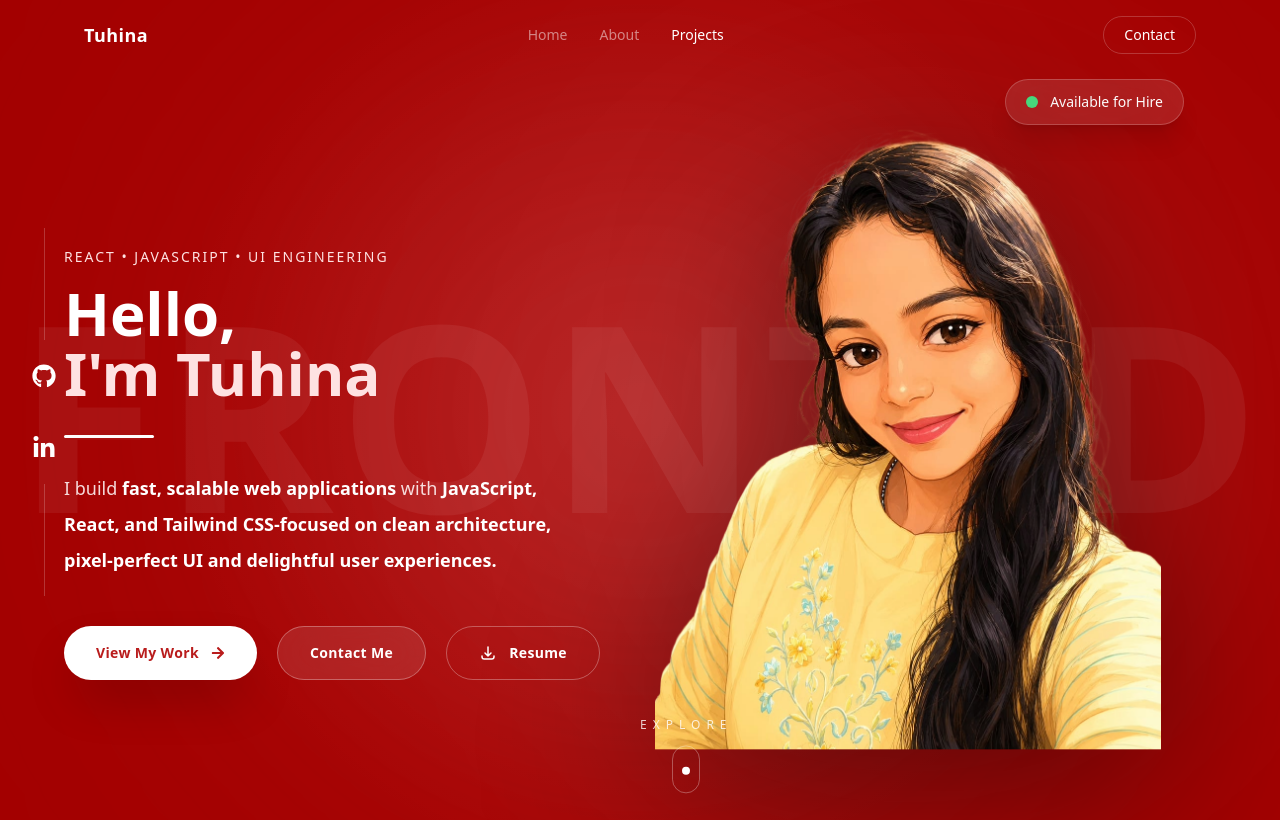
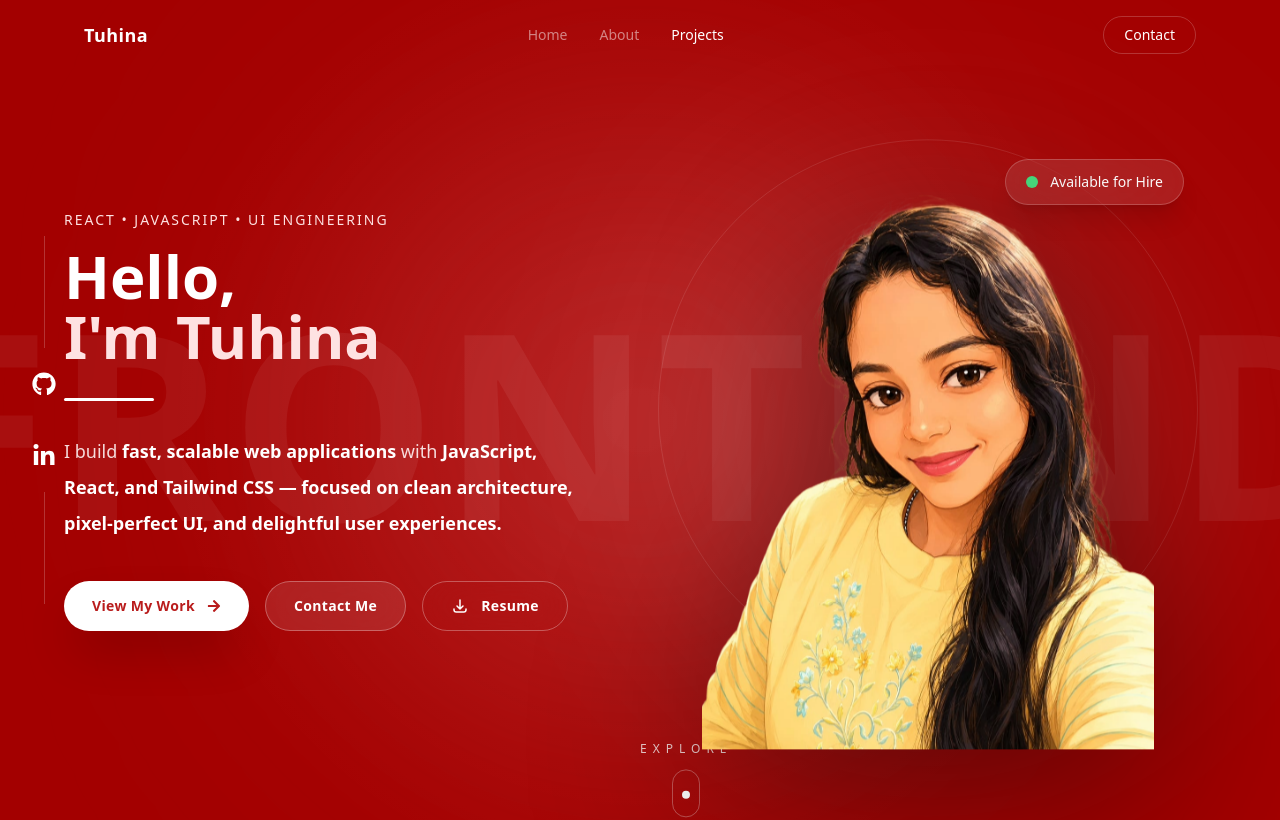
Before and after one commit to Tuhina-Paria/portfollio, a React (Vite) app: page / in a window 1280 px wide. Shown: the top 820 px of the page. Built offline with nearby package versions, Linux system fonts and the light colour scheme.

Commit message:
update hero

```diff
--- a/src/components/Hero.jsx
+++ b/src/components/Hero.jsx
@@ -8,17 +8,51 @@ import { HiOutlineDownload } from "react-icons/hi";
 
 import profile from "../assets/tuhina.png";
 
+
 const Hero = () => {
   return (
-    <section className="relative min-h-screen overflow-hidden bg-[#A30000]">
+    <section
+      className="
+        relative
+        min-h-screen
+        overflow-hidden
+        bg-[#A30000]
+      "
+    >
 
       {/* Background Gradient */}
-      <div className="absolute inset-0 bg-[radial-gradient(circle_at_center,rgba(255,255,255,0.08)_0%,transparent_65%)]" />
+
+      <div
+        className="
+          absolute
+          inset-0
+          bg-[radial-gradient(circle_at_center,rgba(255,255,255,0.08)_0%,transparent_65%)]
+        "
+      />
+
 
       {/* Background Glow */}
-      <div className="absolute left-1/2 top-1/2 h-[700px] w-[700px] -translate-x-1/2 -translate-y-1/2 rounded-full bg-red-400/20 blur-[180px]" />
+
+      <div
+        className="
+          absolute
+          left-1/2
+          top-1/2
+          h-[400px]
+          w-[400px]
+          -translate-x-1/2
+          -translate-y-1/2
+          rounded-full
+          bg-red-400/20
+          blur-[150px]
+          lg:h-[600px]
+          lg:w-[600px]
+        "
+      />
+
 
       {/* Watermark */}
+
       <h1
         className="
           absolute
@@ -31,17 +65,21 @@ const Hero = () => {
           font-black
           uppercase
           tracking-[4px]
-        text-[180px]
-        lg:text-[260px]
+          text-[90px]
+          sm:text-[140px]
+          lg:text-[220px]
+          xl:text-[260px]
           text-white/[0.06]
           z-0
-        opacity-3%
         "
       >
-        Fronted
+        Frontend
       </h1>
 
+
+
       {/* Social Icons */}
+
       <div
         className="
           absolute
@@ -58,29 +96,54 @@ const Hero = () => {
 
         <div className="h-28 w-px bg-white/20" />
 
+
         <motion.a
-          whileHover={{ scale: 1.15, y: -4 }}
+          whileHover={{
+            scale:1.15,
+            y:-4,
+          }}
           href="https://github.com/yourusername"
           target="_blank"
           rel="noreferrer"
-          className="my-6 text-2xl text-white transition hover:text-red-100"
+          className="
+            my-6
+            text-2xl
+            text-white
+            transition
+            hover:text-red-100
+          "
         >
-          <FaGithub />
+          <FaGithub/>
         </motion.a>
 
+
+
         <motion.a
-          whileHover={{ scale: 1.15, y: -4 }}
+          whileHover={{
+            scale:1.15,
+            y:-4,
+          }}
           href="https://linkedin.com/in/yourprofile"
           target="_blank"
           rel="noreferrer"
-          className="my-6 text-2xl text-white transition hover:text-red-100"
+          className="
+            my-6
+            text-2xl
+            text-white
+            transition
+            hover:text-red-100
+          "
         >
-          <FaLinkedinIn />
+          <FaLinkedinIn/>
         </motion.a>
+
 
         <div className="h-28 w-px bg-white/20" />
 
       </div>
+
+
+
 
       {/* Main Container */}
 
@@ -92,33 +155,43 @@ const Hero = () => {
           flex
           min-h-screen
           max-w-7xl
-        flex-col-reverse
+          flex-col
           items-center
           justify-center
-        px-6
-        pb-16
+          gap-10
+          px-5
+          py-20
+          sm:px-8
           lg:flex-row
-        lg:items-end
           lg:justify-between
           lg:px-16
+          lg:gap-0
         "
       >
-        {/* ================= LEFT CONTENT ================= */}
+
+
+        {/* LEFT CONTENT */}
 
         <motion.div
-  initial={{ opacity: 0, x: -80 }}
-  animate={{ opacity: 1, x: 0 }}
+          initial={{
+            opacity:0,
+            x:-80,
+          }}
+          animate={{
+            opacity:1,
+            x:0,
+          }}
           transition={{
-    duration: 0.8,
-    delay: 0.2,
+            duration:0.8,
+            delay:0.2,
           }}
           className="
             relative
             z-20
-    max-w-xl
+            max-w-lg
             text-center
             lg:text-left
-    lg:pb-20
+            xl:max-w-xl
           "
         >
                   {/* Small Heading */}
@@ -136,12 +209,14 @@ const Hero = () => {
           React • JavaScript • UI Engineering
         </p>
 
+
+
         {/* Main Heading */}
 
         <h2
           className="
             text-white
-      text-2xl
+            text-4xl
             sm:text-5xl
             lg:text-6xl
             font-black
@@ -154,19 +229,33 @@ const Hero = () => {
           <span className="text-red-100">
             I'm Tuhina
           </span>
+
         </h2>
+
+
 
         {/* Divider */}
 
         <motion.div
-    initial={{ width: 0 }}
-    animate={{ width: 90 }}
+          initial={{
+            width:0,
+          }}
+          animate={{
+            width:90,
+          }}
           transition={{
-      delay: 0.8,
-      duration: 0.5,
+            delay:0.8,
+            duration:0.5,
           }}
-    className="mt-8 h-[3px] rounded-full bg-white"
+          className="
+            mt-8
+            h-[3px]
+            rounded-full
+            bg-white
+          "
         />
+
+
 
         {/* Description */}
 
@@ -174,12 +263,15 @@ const Hero = () => {
           className="
             mt-8
             max-w-lg
-      text-lg
-      leading-9
+            text-base
+            sm:text-lg
+            leading-8
+            sm:leading-9
             text-red-50/90
           "
         >
           I build
+
           <span className="font-semibold text-white">
             {" "}fast, scalable web applications{" "}
           </span>
@@ -187,35 +279,39 @@ const Hero = () => {
           with
 
           <span className="font-semibold text-white">
-      {" "}JavaScript, React, and Tailwind CSS-focused on clean architecture,
-pixel-perfect UI and delightful user experiences.
+            {" "}JavaScript, React, and Tailwind CSS —
+            focused on clean architecture,
+            pixel-perfect UI, and delightful user experiences.
           </span>
 
+        </p>
 
-  </p>
+
+
 
         {/* Buttons */}
 
         <div
           className="
-      mt-12
+            mt-10
             flex
             flex-wrap
             justify-center
-      gap-5
+            gap-4
             lg:justify-start
           "
         >
+
 
           {/* View Work */}
 
           <motion.a
             whileHover={{
-        y: -5,
-        scale: 1.04,
+              y:-5,
+              scale:1.04,
             }}
             whileTap={{
-        scale: 0.96,
+              scale:0.96,
             }}
             href="#projects"
             className="
@@ -224,8 +320,8 @@ pixel-perfect UI and delightful user experiences.
               gap-3
               rounded-full
               bg-white
-        px-8
-        py-4
+              px-7
+              py-3.5
               text-sm
               font-semibold
               tracking-wide
@@ -233,20 +329,26 @@ pixel-perfect UI and delightful user experiences.
               shadow-2xl
             "
           >
+
             View My Work
 
             <FaArrowRight />
+
           </motion.a>
+
+
+
+
 
           {/* Contact */}
 
           <motion.a
             whileHover={{
-        y: -5,
-        scale: 1.04,
+              y:-5,
+              scale:1.04,
             }}
             whileTap={{
-        scale: 0.96,
+              scale:0.96,
             }}
             href="#contact"
             className="
@@ -254,8 +356,8 @@ pixel-perfect UI and delightful user experiences.
               border
               border-white/30
               bg-white/10
-        px-8
-        py-4
+              px-7
+              py-3.5
               text-sm
               font-semibold
               tracking-wide
@@ -263,23 +365,30 @@ pixel-perfect UI and delightful user experiences.
               backdrop-blur-xl
             "
           >
+
             Contact Me
+
           </motion.a>
+
+
+
+
 
           {/* Resume */}
 
           <motion.a
             whileHover={{
-        y: -5,
-        scale: 1.04,
+              y:-5,
+              scale:1.04,
             }}
             whileTap={{
-        scale: 0.96,
+              scale:0.96,
             }}
+
             href="/Tuhina_Paria_FrontedResume.pdf"
             target="_blank"
             rel="noopener noreferrer"
-      // download
+
             className="
               flex
               items-center
@@ -287,52 +396,72 @@ rel="noopener noreferrer"
               rounded-full
               border
               border-white/30
-        px-8
-        py-4
+              px-7
+              py-3.5
               text-sm
               font-semibold
               tracking-wide
               text-white
+              backdrop-blur-xl
             "
           >
-      <HiOutlineDownload size={18} />
+
+            <HiOutlineDownload size={18}/>
 
             Resume
+
           </motion.a>
 
+
         </div>
+
 
       </motion.div>
               {/* ================= RIGHT IMAGE ================= */}
 
+
         <motion.div
           initial={{
-    opacity: 0,
-    scale: 0.85,
-    y: 60,
+            opacity:0,
+            scale:0.85,
+            y:60,
           }}
+
           animate={{
-    opacity: 1,
-    scale: 1,
-    y: [0, -12, 0],
+            opacity:1,
+            scale:1,
+            y:[0,-12,0],
           }}
+
           transition={{
-    opacity: { duration: 0.8, delay: 0.5 },
-    scale: { duration: 0.8, delay: 0.5 },
-    y: {
-      duration: 5,
-      repeat: Infinity,
-      ease: "easeInOut",
+            opacity:{
+              duration:0.8,
+              delay:0.5,
+            },
+
+            scale:{
+              duration:0.8,
+              delay:0.5,
+            },
+
+            y:{
+              duration:5,
+              repeat:Infinity,
+              ease:"easeInOut",
             },
           }}
+
           className="
             relative
             flex
-    flex-1
+            w-full
             justify-center
-    items-end
+            items-center
+            lg:w-1/2
           "
         >
+
+
 
           {/* Glow */}
 
@@ -340,38 +469,56 @@ rel="noopener noreferrer"
             className="
               absolute
               bottom-10
-      h-[550px]
-      w-[550px]
+              h-[350px]
+              w-[350px]
               rounded-full
               bg-white/10
-      blur-[170px]
+              blur-[120px]
+              sm:h-[450px]
+              sm:w-[450px]
+              lg:h-[550px]
+              lg:w-[550px]
             "
           />
+
+
+
 
           {/* Decorative Ring */}
 
           <div
             className="
               absolute
-      h-[540px]
-      w-[540px]
+              h-[360px]
+              w-[360px]
               rounded-full
-
+              border
+              border-white/10
+              sm:h-[480px]
+              sm:w-[480px]
+              lg:h-[540px]
+              lg:w-[540px]
             "
           />
 
-  {/* Image */}
+
+
+
+
+          {/* Profile Image */}
 
           <img
             src={profile}
             alt="Tuhina Paria"
+
             className="
               relative
               z-20
-      h-[420px]
-      sm:h-[520px]
-      md:h-[650px]
-     lg:h-[760px]
+              h-[380px]
+              sm:h-[480px]
+              md:h-[560px]
+              lg:h-[620px]
+              xl:h-[680px]
               object-contain
               drop-shadow-[0_40px_90px_rgba(0,0,0,0.45)]
               select-none
@@ -379,35 +526,56 @@ rel="noopener noreferrer"
             "
           />
 
+
+
+
+
           {/* Available Badge */}
 
           <motion.div
+
             animate={{
-      y: [0, -8, 0],
+              y:[0,-8,0],
             }}
+
             transition={{
-      duration: 3,
-      repeat: Infinity,
+              duration:3,
+              repeat:Infinity,
             }}
+
             className="
               absolute
-      top-24
-      right-0
+              top-10
+              right-4
+              sm:top-20
+              lg:top-24
               lg:right-8
               rounded-full
               border
               border-white/20
               bg-white/10
               backdrop-blur-xl
-      px-5
-      py-3
+              px-4
+              py-2.5
+              sm:px-5
+              sm:py-3
               flex
               items-center
               gap-3
               shadow-xl
             "
+
           >
-    <span className="relative flex h-3 w-3">
+
+
+            <span
+              className="
+                relative
+                flex
+                h-3
+                w-3
+              "
+            >
 
               <span
                 className="
@@ -422,6 +590,7 @@ rel="noopener noreferrer"
                 "
               />
 
+
               <span
                 className="
                   relative
@@ -433,29 +602,53 @@ rel="noopener noreferrer"
                 "
               />
 
+
             </span>
 
-    <p className="text-sm font-medium text-white">
+
+
+            <p
+              className="
+                text-xs
+                sm:text-sm
+                font-medium
+                text-white
+              "
+            >
               Available for Hire
             </p>
 
-  </motion.div>
 
           </motion.div>
 
+
+        </motion.div>
+
+
+
+      </div>
+
+
+
+
+
       {/* ================= SCROLL INDICATOR ================= */}
 
+
       <motion.div
+
         animate={{
-    y: [0, 10, 0],
+          y:[0,10,0],
         }}
+
         transition={{
-    repeat: Infinity,
-    duration: 1.8,
+          repeat:Infinity,
+          duration:1.8,
         }}
+
         className="
           absolute
-    bottom-8
+          bottom-6
           left-1/2
           -translate-x-1/2
           flex
@@ -463,18 +656,24 @@ rel="noopener noreferrer"
           items-center
           text-white/80
         "
+
       >
+
 
         <p
           className="
             mb-3
-      text-xs
+            text-[10px]
+            sm:text-xs
             uppercase
             tracking-[6px]
           "
         >
           Explore
         </p>
+
+
+
 
         <div
           className="
@@ -489,13 +688,16 @@ rel="noopener noreferrer"
         >
 
           <motion.div
+
             animate={{
-        y: [2, 18, 2],
+              y:[2,18,2],
             }}
+
             transition={{
-        repeat: Infinity,
-        duration: 1.5,
+              repeat:Infinity,
+              duration:1.5,
             }}
+
             className="
               mt-2
               h-2
@@ -503,15 +705,20 @@ rel="noopener noreferrer"
               rounded-full
               bg-white
             "
+
           />
+
 
         </div>
 
+
       </motion.div>
 
-</div>
+
+
     </section>
   );
 };
 
+
 export default Hero;
```
Lines whose indentation alone changed are shown as unchanged.
